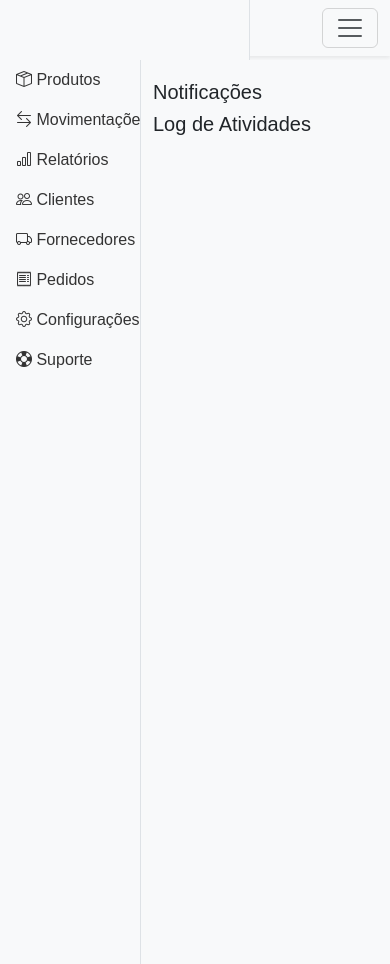
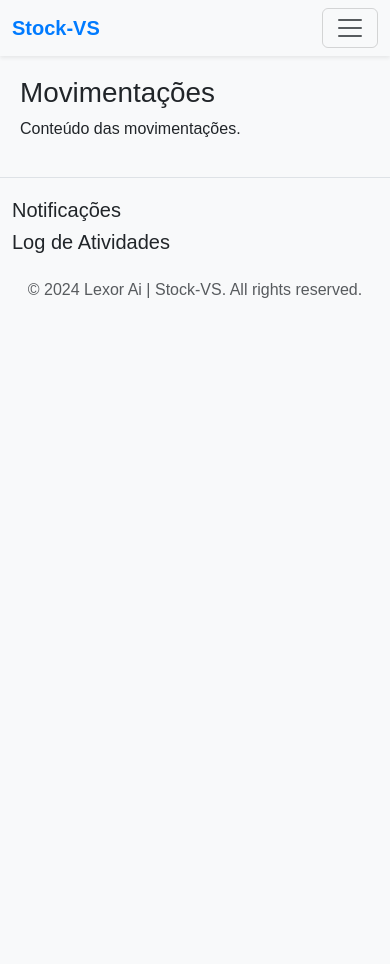
Before and after one commit to Soleoo/stock-vs, a Django app: page /movements/ in a window 390 px wide; the page is wider, and only the part inside the window is pictured. Run offline with Django 4.2, Linux system fonts and the light colour scheme.

Commit message:
responsive layout

```diff
--- a/analysis/templates/layout.html
+++ b/analysis/templates/layout.html
@@ -43,6 +43,15 @@
             margin-right: 270px;
             padding: 20px;
         }
+        @media (max-width: 768px) {
+            .content {
+                margin-left: 0;
+                margin-right: 0;
+            }
+            .sidebar {
+                display: none;
+            }
+        }
         .notifications {
             position: fixed;
             top: 60px;
@@ -52,6 +61,15 @@
             background-color: #f8f9fa;
             border-left: 1px solid #dee2e6;
             padding-top: 20px;
+        }
+        @media (max-width: 768px) {
+            .notifications {
+                position: static;
+                width: 100%;
+                height: auto;
+                border-left: none;
+                border-top: 1px solid #dee2e6;
+            }
         }
         .card {
             transition: all 0.3s ease-in-out;
@@ -83,6 +101,30 @@
                     <li class="nav-item">
                         <a class="nav-link" href="{% url 'index' %}"><i class="bi bi-house-door"></i> Home</a>
                     </li>
+                    <li class="nav-item d-lg-none">
+                        <a class="nav-link" href="{% url 'product_list' %}"><i class="bi bi-box-seam"></i> Produtos</a>
+                    </li>
+                    <li class="nav-item d-lg-none">
+                        <a class="nav-link" href="{% url 'movements' %}"><i class="bi bi-arrow-left-right"></i> Movimentações</a>
+                    </li>
+                    <li class="nav-item d-lg-none">
+                        <a class="nav-link" href="{% url 'reports' %}"><i class="bi bi-bar-chart"></i> Relatórios</a>
+                    </li>
+                    <li class="nav-item d-lg-none">
+                        <a class="nav-link" href="#"><i class="bi bi-people"></i> Clientes</a>
+                    </li>
+                    <li class="nav-item d-lg-none">
+                        <a class="nav-link" href="#"><i class="bi bi-truck"></i> Fornecedores</a>
+                    </li>
+                    <li class="nav-item d-lg-none">
+                        <a class="nav-link" href="#"><i class="bi bi-receipt"></i> Pedidos</a>
+                    </li>
+                    <li class="nav-item d-lg-none">
+                        <a class="nav-link" href="{% url 'settings' %}"><i class="bi bi-gear"></i> Configurações</a>
+                    </li>
+                    <li class="nav-item d-lg-none">
+                        <a class="nav-link" href="#"><i class="bi bi-life-preserver"></i> Suporte</a>
+                    </li>
                     <li class="nav-item dropdown">
                         <a class="nav-link dropdown-toggle" href="#" id="navbarDropdown" role="button" data-bs-toggle="dropdown" aria-expanded="false">
                             <i class="bi bi-person-circle"></i> Profile
@@ -99,7 +141,7 @@
         </div>
     </nav>
 
-    <div class="sidebar">
+    <div class="sidebar d-none d-lg-block">
         <nav class="nav flex-column">
             <a class="nav-link" href="{% url 'product_list' %}"><i class="bi bi-box-seam"></i> Produtos</a>
             <a class="nav-link" href="{% url 'movements' %}"><i class="bi bi-arrow-left-right"></i> Movimentações</a>
@@ -124,7 +166,9 @@
     <div class="notifications">
         <div class="container">
             <h5>Notificações</h5>
+            <!-- Notificações aqui -->
             <h5>Log de Atividades</h5>
+            <!-- Log de atividades aqui -->
         </div>
     </div>
 
```
Also changed, not shown: 1 other file.
